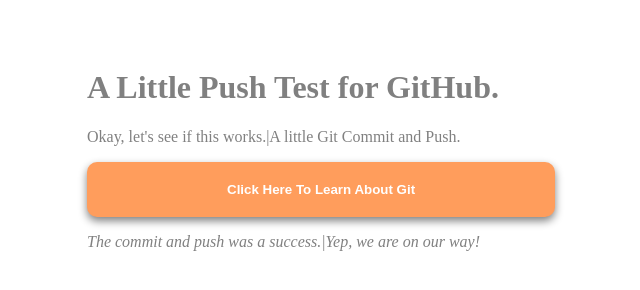
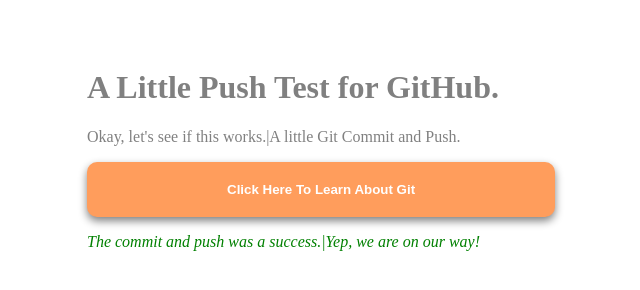
Before and after one commit to FreelanceAlex/push-test, a plain HTML site: page index.html in a window 1280 px wide. Shown: the whole page, without its empty margins (303-943 px from the left). Drawn offline with Linux system fonts and the light colour scheme.

Commit message:
changes add to CSS for more HTML styling.

```diff
--- a/main.css
+++ b/main.css
@@ -6,6 +6,10 @@
 
 h1, p {
     color:#808080;
+}
+
+p.success, em {
+    color: green;
 }
 
 button {
```
